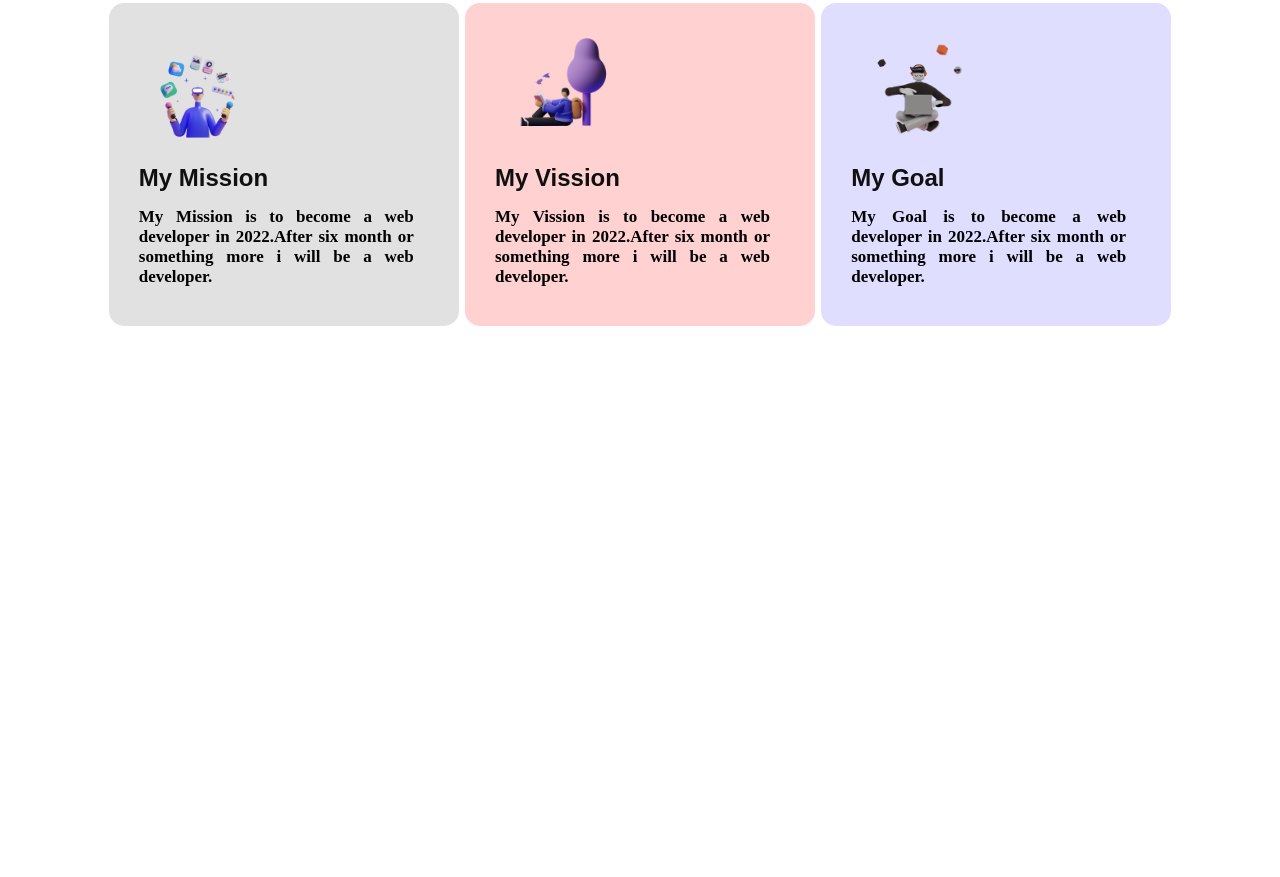
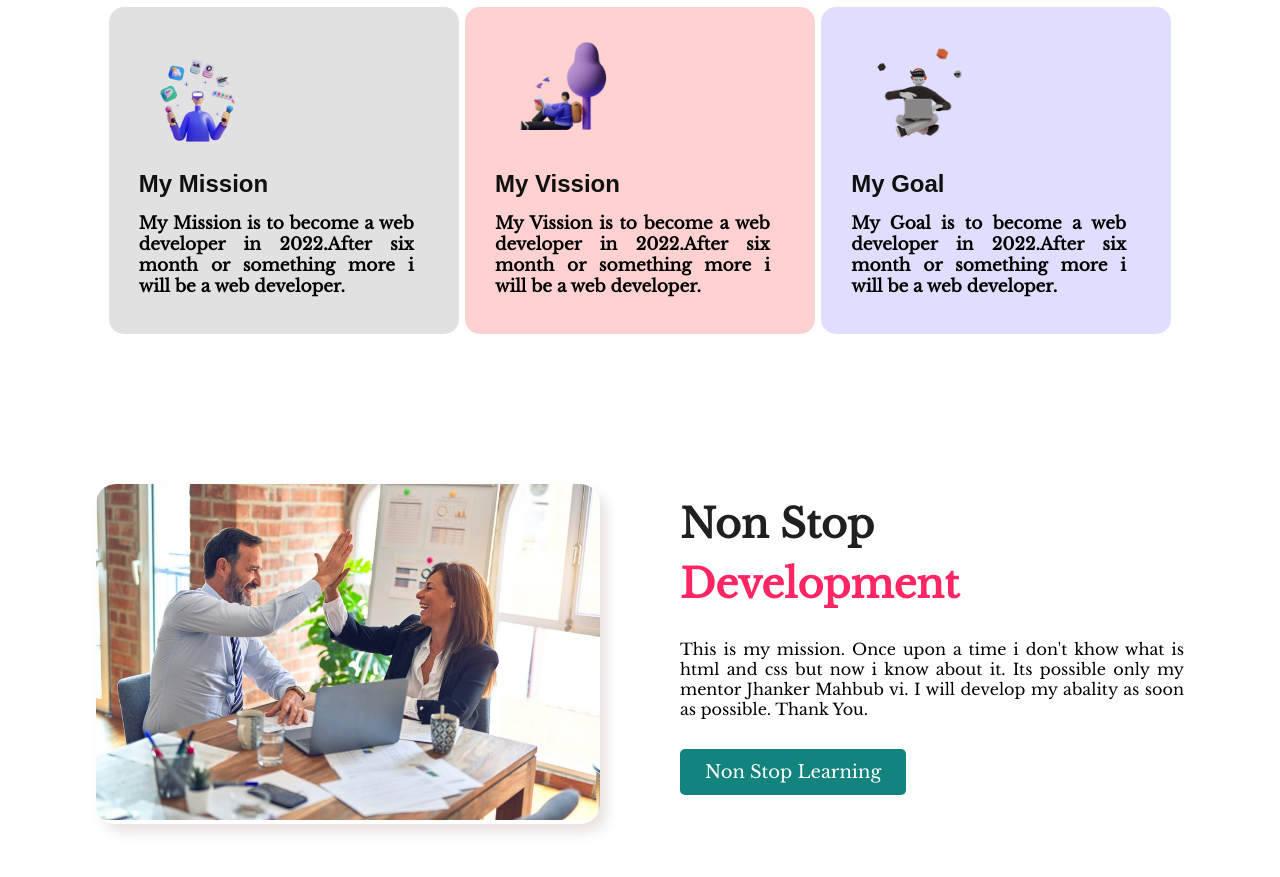
Before and after one commit to Sajalhowlader/first-asignment, a plain HTML site: page index.html in a window 1280 px wide. Shown: the part 675-1552 px from the top of the page. Before the commit the page ends 1001 px from the top, so only its background shows below. Drawn offline with nearby package versions, Linux system fonts and the light colour scheme.

Commit message:
third-commit

```diff
--- a/index.html
+++ b/index.html
@@ -40,7 +40,7 @@
         <div class="main_parents">
             <div class="second_containt_rpeer color_two">
                 <div class="heading_two">
-                    <img src="./my-images/illustrator-1.png" alt="This is secondery illustrator">
+                    <img src="./my-images/illustrator-1.png" alt="This is my mission photo">
                 </div>
                 <div class="containt_two">
                     <h2 class="mission">My Mission</h2>
@@ -50,7 +50,7 @@
             </div>
             <div class="second_containt_rpeer color_three">
                 <div class="heading_two">
-                    <img src="./my-images/illustrator-3.png" alt="This is secondery illustrator">
+                    <img src="./my-images/illustrator-3.png" alt="This is vission photo">
                 </div>
                 <div class="containt_two">
                     <h2 class="mission">My Vission</h2>
@@ -60,7 +60,7 @@
             </div>
             <div class="second_containt_rpeer color_one">
                 <div class="heading_two">
-                    <img src="./my-images/illustrator-2.png" alt="This is secondery illustrator">
+                    <img src="./my-images/illustrator-2.png" alt="This is my goal photo">
                 </div>
                 <div class="containt_two">
                     <h2 class="mission">My Goal</h2>
@@ -72,6 +72,23 @@
         </div>
     </sectioin>
 
+    <section class="third_section">
+        <div class="third_parents">
+            <div class="third_image">
+                <img src="./my-images/photo-1600880292203-757bb62b4baf.jpg" alt="non stop development photo">
+            </div>
+            <div class="third_containt">
+                <h1 class="non_develop">Non Stop <br> <span class="third_color">Development</span></h1>
+                <p class="third_containt_parag">
+                    This is my mission. Once upon a time i don't khow what is html and css but now i know about it. Its
+                    possible only my mentor Jhanker Mahbub vi. I will develop my abality as soon as possible. Thank You.
+                </p>
+                <button class="details_button"><a href="#">Non Stop Learning
+                    </a></button>
+            </div>
+        </div>
+    </section>
+
 </body>
 
 </html>
--- a/style.css
+++ b/style.css
@@ -1,7 +1,6 @@
-*{margin:0;padding:0;}
-section.heading_section {
+*{margin:0;padding:0; font-family: 'Libre Baskerville', serif;}
+section {
     padding: 50px 0px;
-    font-family: 'Libre Baskerville', serif;
     margin-bottom: 50px;
 }
 
@@ -77,7 +76,6 @@ p.containt_text {
 }
 .second_containt_rpeer {
     width: 290px;
-    background: #ff0000;
     padding: 30px;
     border-radius: 15px;
 }
@@ -118,3 +116,40 @@ h1.mission {
 h1.mission span {
     color: #ff2663;
 }
+section.third_section {
+    margin-top: 100px;
+}
+
+.third_parents {
+    display: flex;
+    width: 85%;
+    margin: 0 auto;
+}
+
+.third_containt {
+    width: 100%;
+    margin-top: 10px;
+}
+
+.third_image {
+    width: 100%;
+    margin-right: 80px;
+    border-radius: 20px;
+    overflow: hidden;
+    box-shadow: 7px 8px 13px #e9e2e2;
+}
+
+span.third_color {
+    color: #ff2663;
+}
+
+h1.non_develop {
+    font-size: 40px;
+    margin-bottom: 25px;
+    line-height: 60px;
+    color: #202020;
+}
+p.third_containt_parag {
+    text-align: justify;
+    margin-bottom: 30px;
+}
```
Also changed, not shown: my-images/photo-1600880292203-757bb62b4baf.jpg (added).
